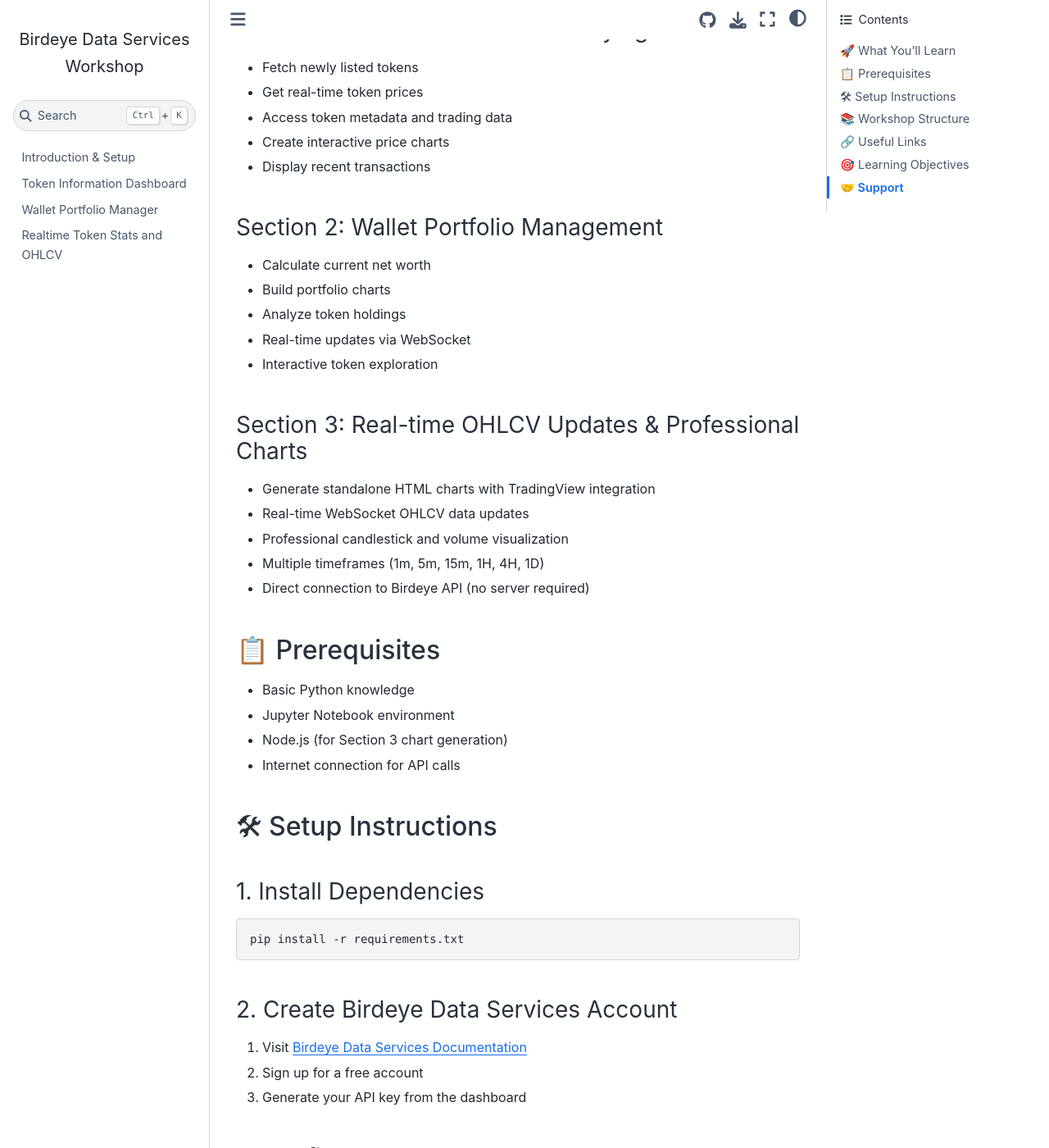
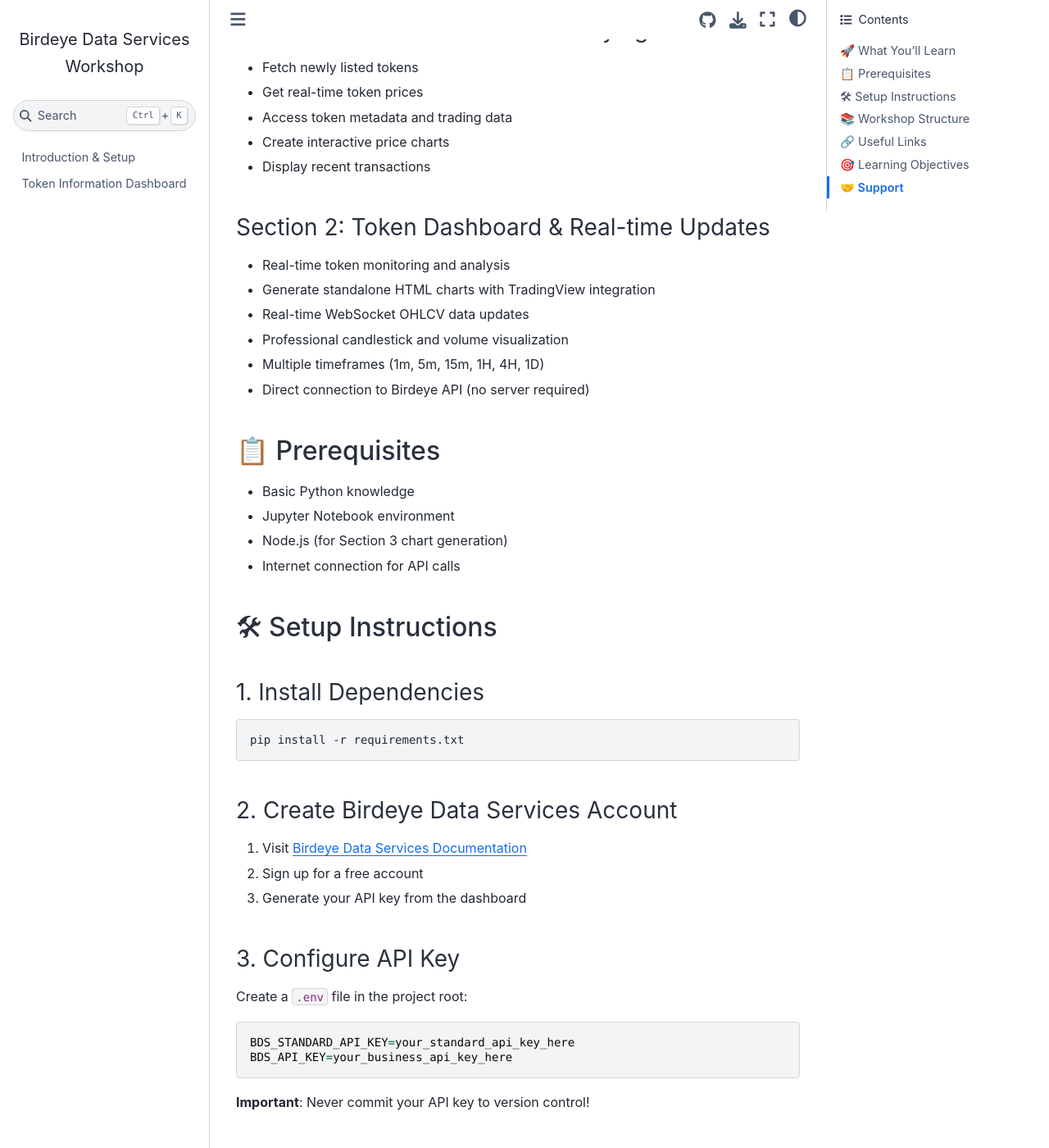
Before and after one commit to sondnm/bds-workshop-startup-village, a Jupyter Book: the page built from README.md, in a window 1280 px wide and 1400 px high, scrolled down 411 px. Shown: the whole window at 82% size. Built offline with Jupyter Book 1.0.4 settings and Sphinx 7.4.7 and the Sphinx Book theme 1.1.4, drawn with Linux system fonts in a browser that asks for light colours; pages that are not in the unit, such as notebooks, are missing from menus; some of the changed text lies outside the part shown.

```diff
--- a/README.md
+++ b/README.md
@@ -11,14 +11,8 @@ Welcome to the Birdeye Data Services API Workshop! This hands-on session will te
 - Create interactive price charts
 - Display recent transactions
 
-### Section 2: Wallet Portfolio Management
-- Calculate current net worth
-- Build portfolio charts
-- Analyze token holdings
-- Real-time updates via WebSocket
-- Interactive token exploration
-
-### Section 3: Real-time OHLCV Updates & Professional Charts
+### Section 2: Token Dashboard & Real-time Updates
+- Real-time token monitoring and analysis
 - Generate standalone HTML charts with TradingView integration
 - Real-time WebSocket OHLCV data updates
 - Professional candlestick and volume visualization
@@ -60,10 +54,9 @@ BDS_API_KEY=your_business_api_key_here
 ## 📚 Workshop Structure
 
 1. **00_Introduction.ipynb** - Workshop overview and setup
-2. **01_Token_Information.ipynb** - Token querying and analysis
-3. **02_Wallet_Portfolio.ipynb** - Portfolio management and WebSocket
-4. **03_Realtime_Updates.ipynb** - Real-time OHLCV updates and professional charts
-5. **utils.py** - Shared utility functions
+2. **01_Token_Information.ipynb** - Section 1: Token querying and analysis
+3. **02_Token_Dashboard.ipynb** - Section 2: Real-time updates and professional charts
+4. **utils.py** - Shared utility functions
 
 ### Chart Generator Files
 - **generate-chart-html.js** - HTML chart generator script
--- a/_config.yml
+++ b/_config.yml
@@ -12,7 +12,7 @@ format: jb-book
 chapters:
 - file: 00_Introduction
 - file: 01_Token_Information
-- file: 02_Wallet_Portfolio
+- file: 02_Token_Dashboard
 
 # Information about where the book exists on the web
 repository:
--- a/utils.py
+++ b/utils.py
@@ -122,7 +122,7 @@ class BirdeyeDataServicesWebSocket:
 
     def __init__(self, api_key_type='business'):
         self.api_key = os.getenv('BDS_API_KEY')
-        self.ws_url = f"wss://public-api.birdeye.so/socket/solana?x-api-key={self.api_key}"
+        self.ws_url = f"wss://public-api.birdeye.so/socket/base?x-api-key={self.api_key}"
         self.ws = None
         self.callbacks = {}
 
```
Also changed, not shown: generate-chart-html.js (+4 -4 lines), test_workshop.py (+11 -26 lines), 00_Introduction.ipynb, 01_Token_Information.ipynb, 02_Realtime_Updates.ipynb, 02_Wallet_Portfolio.ipynb (deleted).
